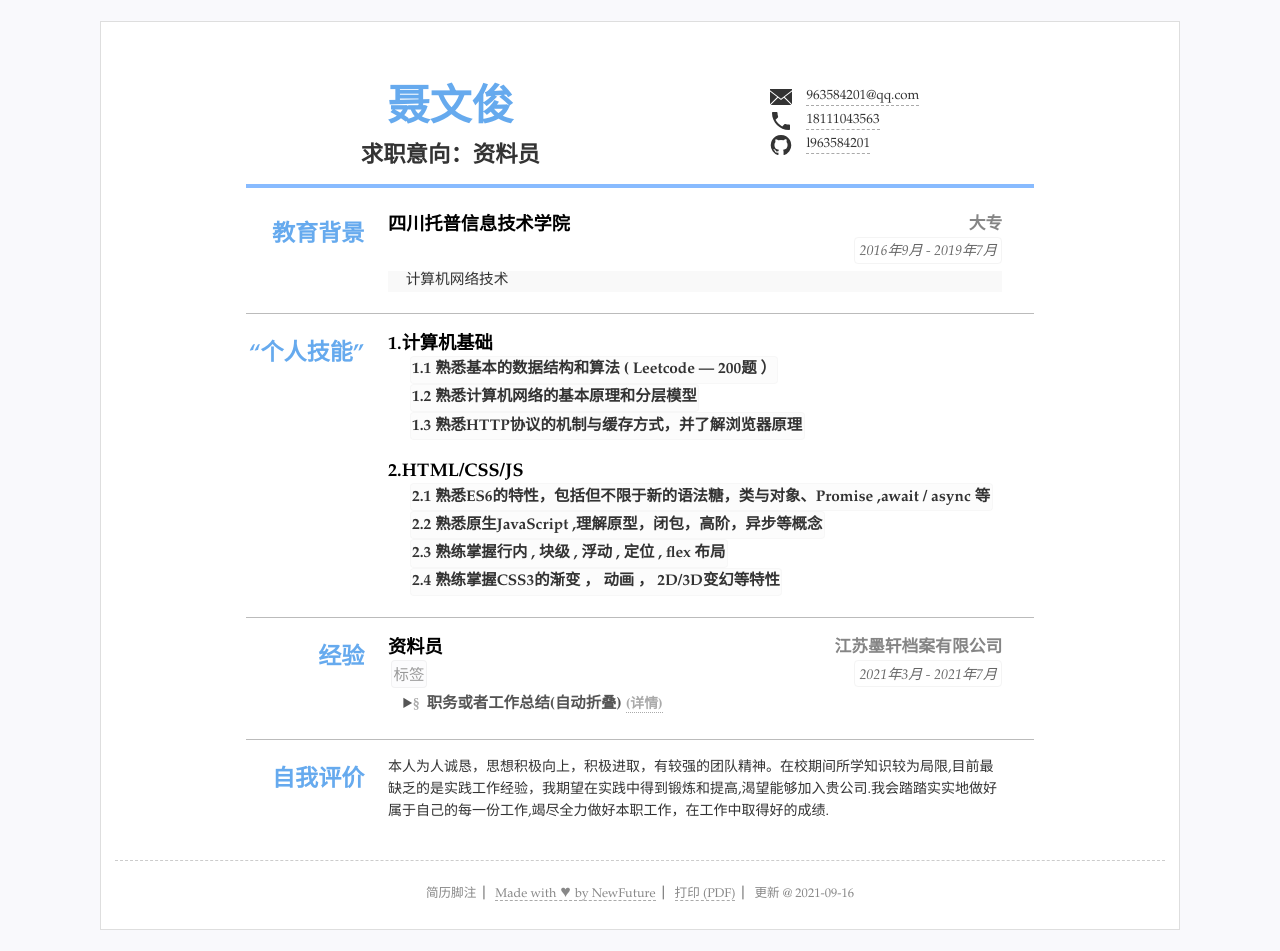
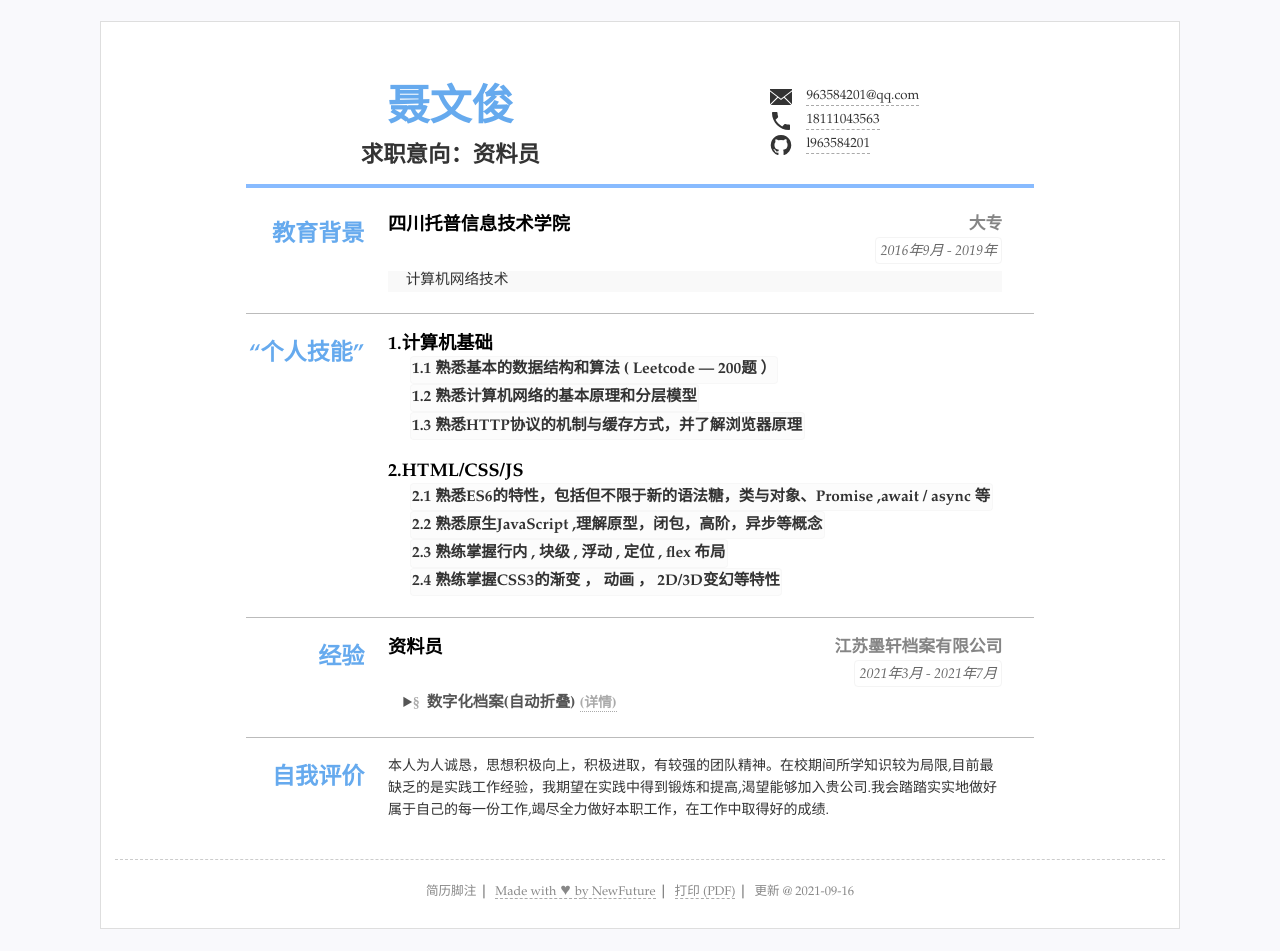
Before and after one commit to l963584201/CV, a Jekyll site: the page built from index.html, in a window 1280 px wide. Built offline with Jekyll 4.4.1, drawn with Linux system fonts in a browser that asks for light colours.

Commit message:
Update resume.yml

```diff
--- a/_data/resume.yml
+++ b/_data/resume.yml
@@ -4,6 +4,7 @@
 title: "简历标题"
 lang: "zh" #语言设置 zh表示中文 en 表示英语
 name: "聂文俊"
+age: "24岁"
 jobtitle: "求职意向：资料员" #可空不显示
 photo: "" #照片可空，不显示
 
@@ -31,7 +32,7 @@ main: #简历主要内容，
   name: 教育背景 #显示名称，空则使用type
   content: #内容基本格式 标题-副标题-日期-详细内容 (都允许空)
   - title: 四川托普信息技术学院
-    duration: "2016年9月 - 2019年7月"
+    duration: "2016年9月 - 2019年"
     sub: 大专
     detail: 计算机网络技术
 
@@ -63,9 +64,9 @@ main: #简历主要内容，
     sub: 江苏墨轩档案有限公司
     duration: "2021年3月 - 2021年7月"
     tags:
-    - 标签
-    summary: 职务或者工作总结(自动折叠)
-    detail: 数字化档案：修图、高清、整理、装订
+#     - 标签
+    summary: 数字化档案(自动折叠)
+    detail: 修图、高清、整理、装订
 #     open: open
 #     可以设置open默认展开
 
```
